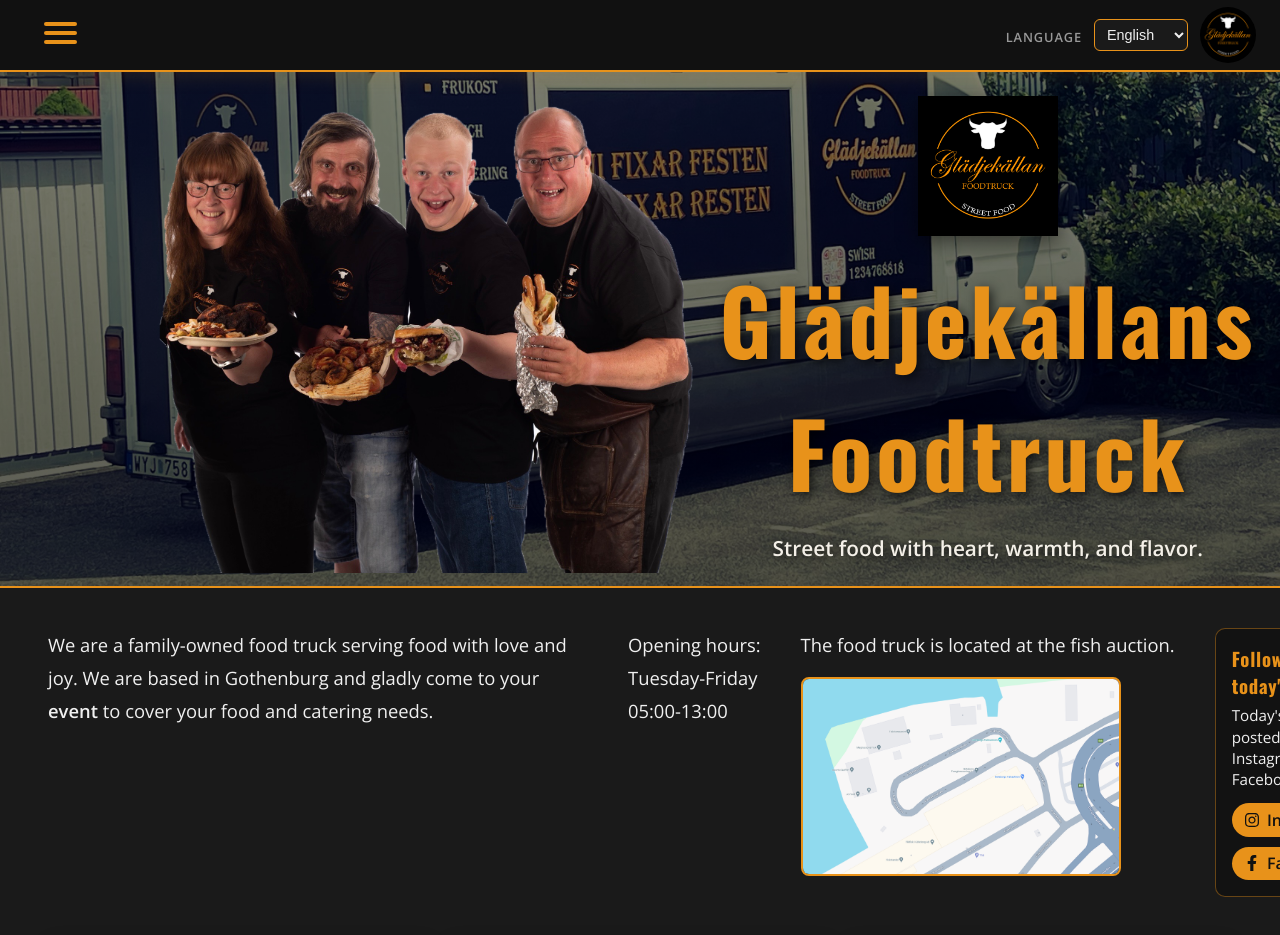
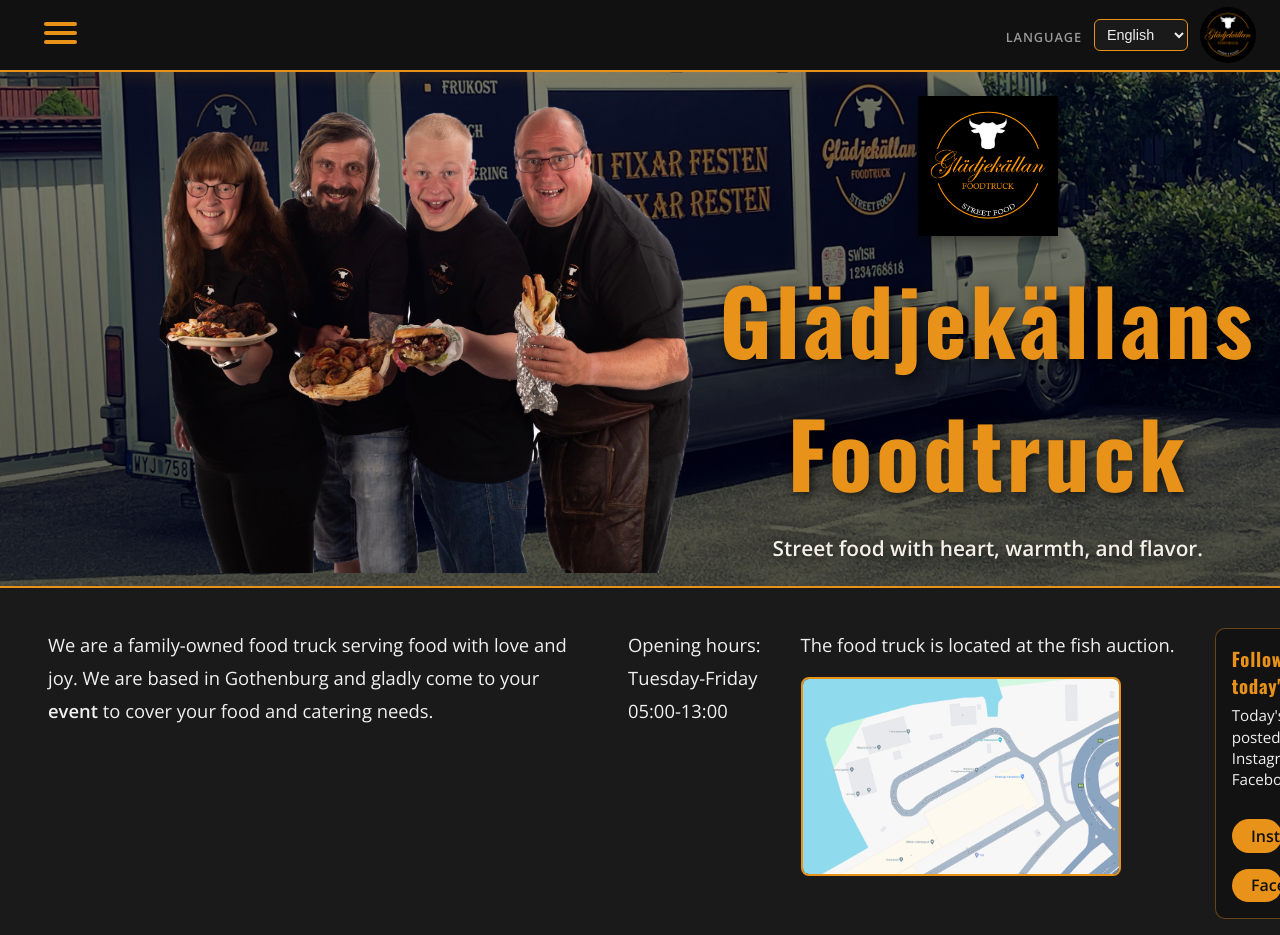
Before and after one commit to TommyDahlin/gladjekallanfront, a React (Vite) app: page / in a window 1280 px wide. Shown: the top 935 px of the page. Built offline with nearby package versions, Linux system fonts and the light colour scheme.

Commit message:
loooooooooool

```diff
--- a/index.html
+++ b/index.html
@@ -1,5 +1,6 @@
 <!DOCTYPE html>
 <html lang="en">
+
 <head>
   <meta charset="UTF-8" />
   <link rel="icon" type="image/png" href="./src/assets/logo.png" />
@@ -16,9 +17,9 @@
     // When the single page app is loaded further down in this file,
     // the correct url will be waiting in the browser's history for
     // the single page app to route accordingly.
-      (function(l) {
-        if (l.search[1] === '/' ) {
-          var decoded = l.search.slice(1).split('&').map(function(s) {
+    (function (l) {
+      if (l.search[1] === '/') {
+        var decoded = l.search.slice(1).split('&').map(function (s) {
           return s.replace(/~and~/g, '&')
         }).join('?');
         window.history.replaceState(null, null,
@@ -28,11 +29,13 @@
     }(window.location))
   </script>
   <!-- End Single Page Apps for GitHub Pages -->
-    <title>Glädjekällans</title>
+  <title>Glädjekällans Foodtruck</title>
 </head>
+
 <body>
   <div id="root"></div>
   <!--This is a test for the html-->
   <script type="module" src="/src/main.jsx"></script>
 </body>
+
 </html>
--- a/src/Startpage.css
+++ b/src/Startpage.css
@@ -160,6 +160,8 @@
   padding: 0.35rem 0.8rem;
   font-weight: 700;
   text-decoration: none !important;
+  margin-top: 1rem;
+  width: 40%;
 }
 
 .social-follow-link:hover {
--- a/src/Startpage.jsx
+++ b/src/Startpage.jsx
@@ -112,6 +112,7 @@
                   <FaInstagram aria-hidden="true" />
                   <span>{t("startpage.socialInstagram")}</span>
                 </a>
+              </div>
                 <a
                   href="https://www.facebook.com/p/Gl%C3%A4djek%C3%A4llans-Foodtruck-100082006564608/"
                   target="_blank"
@@ -121,7 +122,6 @@
                   <FaFacebookF aria-hidden="true" />
                   <span>{t("startpage.socialFacebook")}</span>
                 </a>
-              </div>
             </div>
           </div>
           <section className="food-gallery" aria-label={t("startpage.galleryLabel")}>
```
Also changed, not shown: 1 other file (tests, documents, lock files or other folders). Lines whose indentation alone changed are shown as unchanged.
